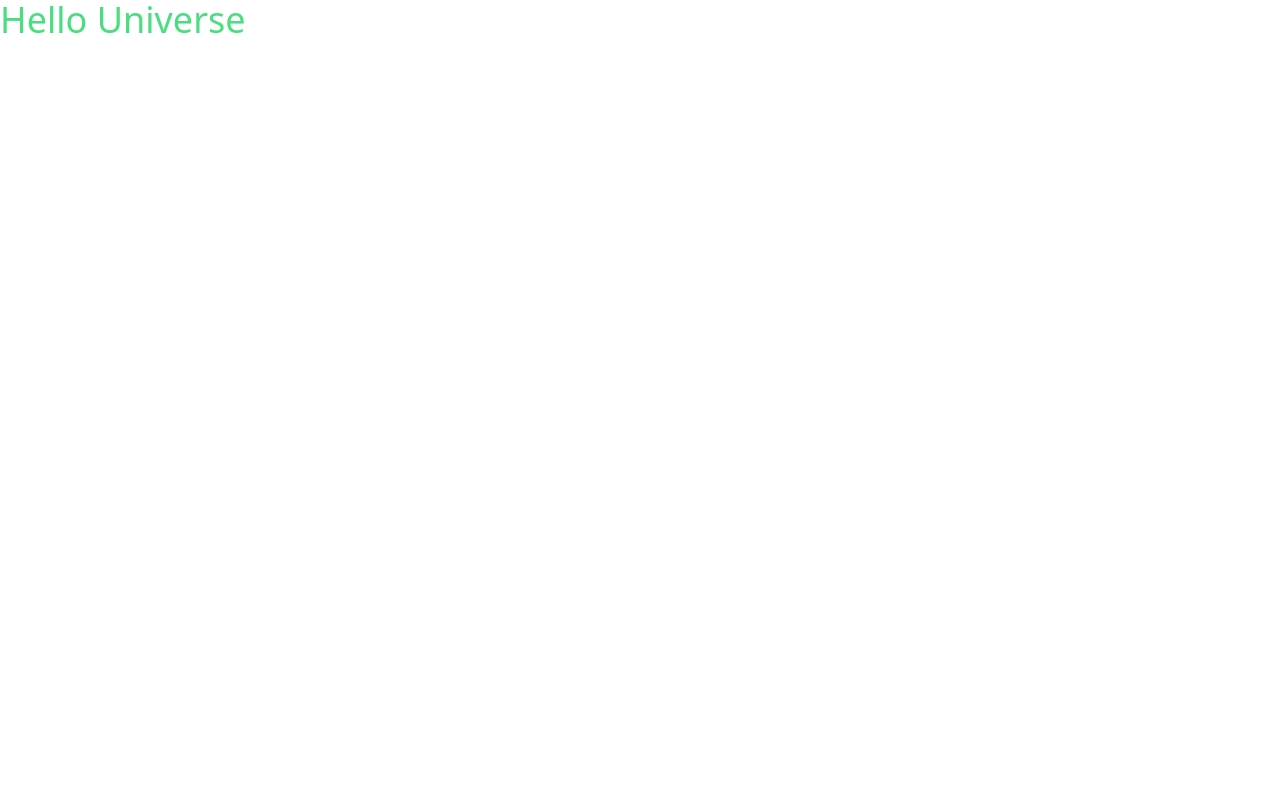
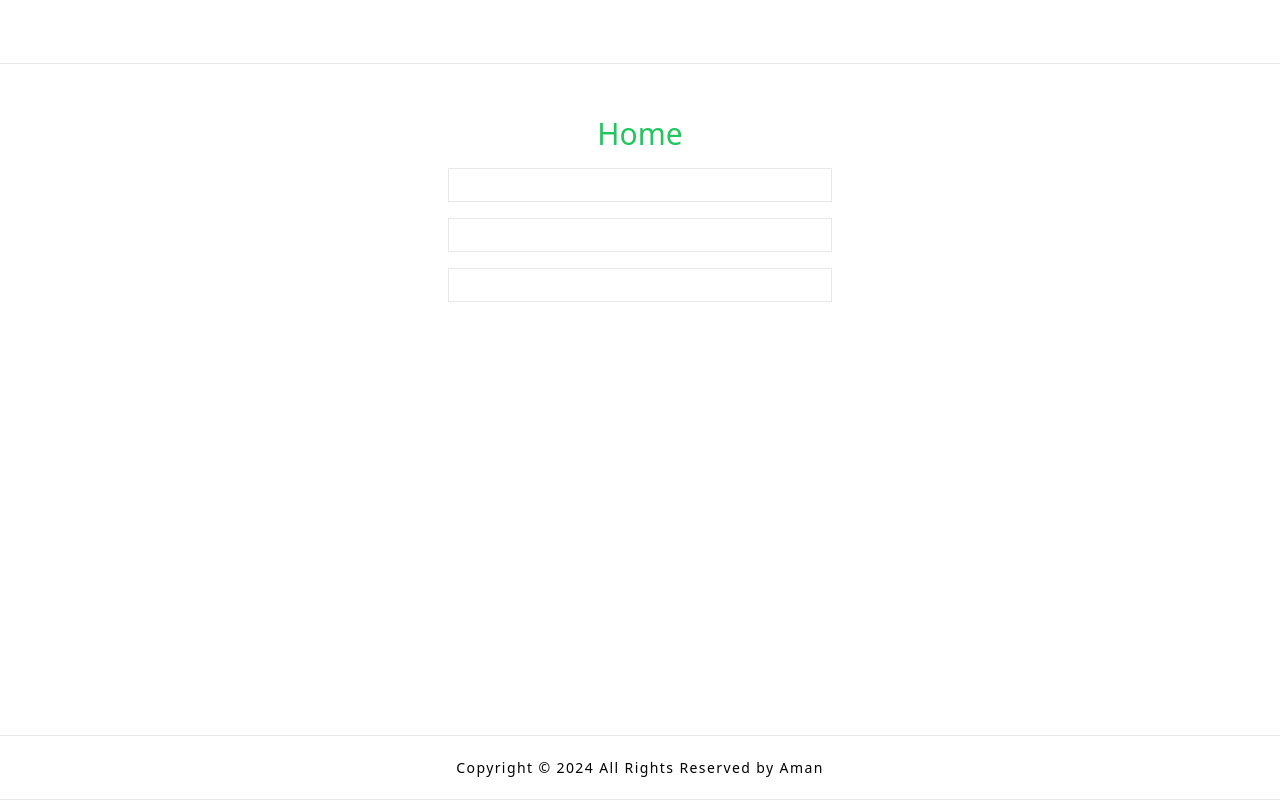
Before and after one commit to amanmavai/vite_csr_space, a React (Vite) app: page / in a window 1280 px wide. Built offline with nearby package versions, Linux system fonts and the light colour scheme.

Commit message:
add react-router-dom

```diff
--- a/package.json
+++ b/package.json
@@ -11,7 +11,8 @@
   },
   "dependencies": {
     "react": "^18.2.0",
-    "react-dom": "^18.2.0"
+    "react-dom": "^18.2.0",
+    "react-router-dom": "^6.22.0"
   },
   "devDependencies": {
     "@types/react": "^18.2.55",
--- a/src/App.tsx
+++ b/src/App.tsx
@@ -1,5 +1,45 @@
+import Root from "./routes/root";
+import {RouterProvider, createBrowserRouter, Link} from "react-router-dom";
+
+const router = createBrowserRouter([
+  {
+    path: "/",
+    element: <Root />,
+    children: [{index: true, element: <Home />}],
+  },
+  {
+    path: "*",
+    element: <NoMatch />,
+  },
+]);
+
 function App() {
-  return <div className="text-4xl text-green-400">Hello Universe</div>;
+  return <RouterProvider router={router} fallbackElement={<p>Loading...</p>} />;
 }
 
 export default App;
+
+function NoMatch() {
+  return (
+    <div className="flex  flex-col items-center gap-4 p-4 text-lg">
+      <h2 className="text-orange-500">Nothing to see here!</h2>
+      <p>
+        <Link to="/" className="text-3xl text-blue-400">
+          Back to Home Page
+        </Link>
+      </p>
+    </div>
+  );
+}
+
+function Home() {
+  return (
+    <div className="mt-8 flex flex-1 flex-col items-center gap-4 ">
+      <h2 className="text-3xl text-green-500">Home</h2>
+      {/* Placeholders for components */}
+      <div className="w-96 border border-gray-200 p-4 text-justify"></div>
+      <div className="w-96 border border-gray-200 p-4 text-justify"></div>
+      <div className="w-96 border border-gray-200 p-4 text-justify"></div>
+    </div>
+  );
+}
--- /dev/null
+++ b/src/routes/root.jsx
@@ -0,0 +1,19 @@
+import {Outlet} from "react-router-dom";
+
+export default function Root() {
+  return (
+    <div className="grid min-h-full grid-rows-[4rem_1fr_4rem] border-b border-b-gray-200">
+      <header id="top-bar" className="border-b- border-b px-4">
+        {/* Top Bar */}
+      </header>
+
+      <main id="main-dashboard" className="flex p-5">
+        <Outlet />
+      </main>
+
+      <footer className="flex items-center justify-center border-t border-t-gray-200 text-sm font-light tracking-widest">
+        Copyright &copy; {new Date().getFullYear()} All Rights Reserved by Aman
+      </footer>
+    </div>
+  );
+}
--- a/tsconfig.json
+++ b/tsconfig.json
@@ -18,7 +18,10 @@
     "strict": true,
     "noUnusedLocals": true,
     "noUnusedParameters": true,
-    "noFallthroughCasesInSwitch": true
+    "noFallthroughCasesInSwitch": true,
+
+    /* Other Files */
+    "allowJs": true
   },
   "include": ["src"],
   "references": [{ "path": "./tsconfig.node.json" }]
```
Also changed, not shown: 1 other file (tests, documents, lock files or other folders).
